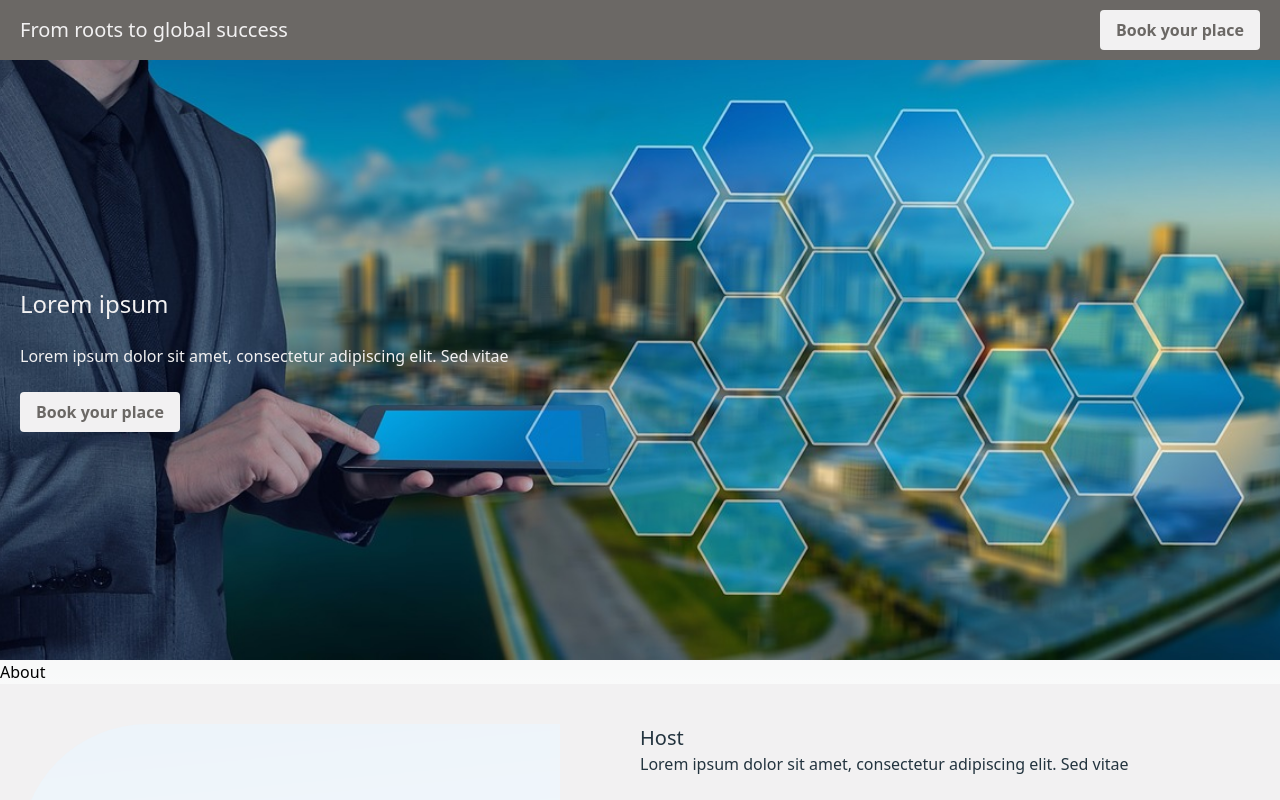
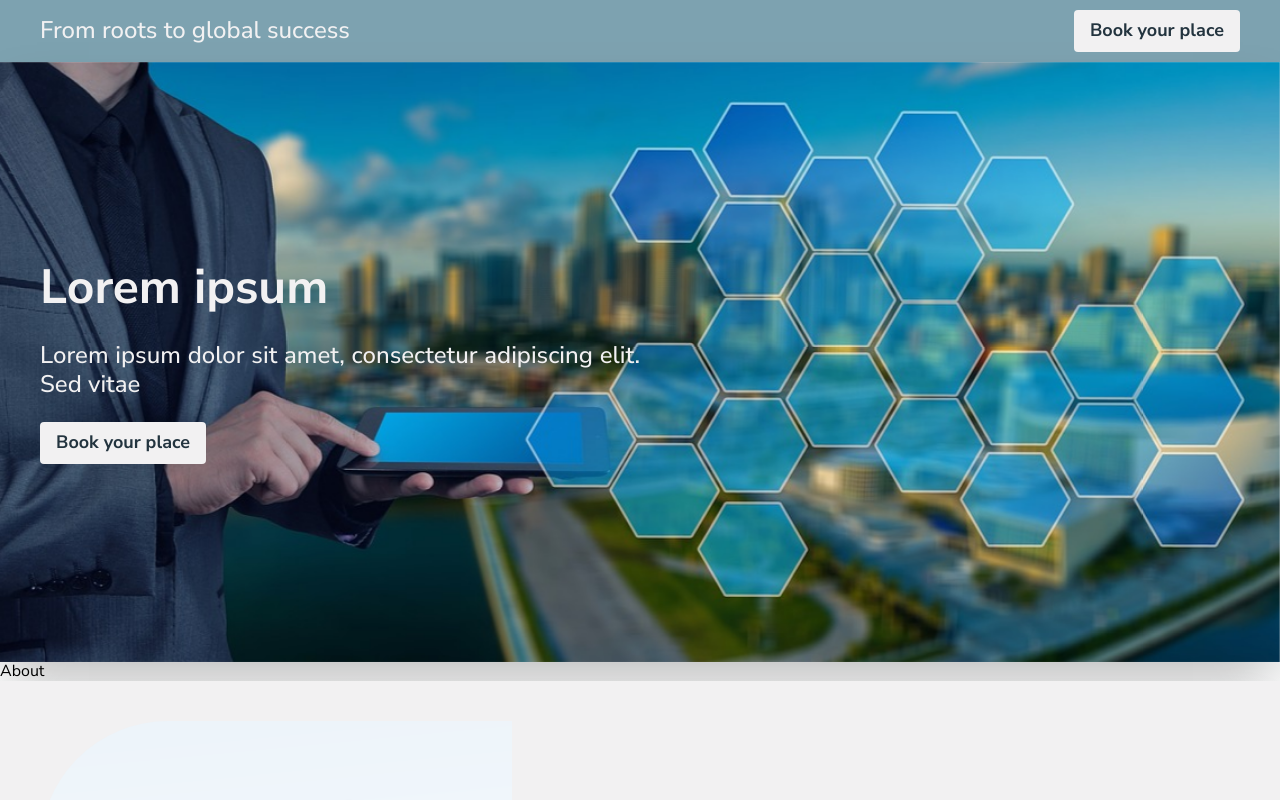
Before and after one commit to guritaalexandru/roots-to-global, a Next.js app: page / in a window 1280 px wide. Built offline with nearby package versions, Linux system fonts and the light colour scheme.

Commit message:
Continuations

```diff
--- a/app/globals.css
+++ b/app/globals.css
@@ -7,7 +7,8 @@
     box-sizing: border-box;
     padding: 0;
     margin: 0;
-    @apply font-sans;
+    line-height: 1.2;
+    font-family: 'Nunito Sans', sans-serif;
   }
   html,
   body {
@@ -15,20 +16,32 @@
     overflow-x: hidden;
   }
   h1 {
-    @apply text-2xl font-medium;
+    @apply text-[48px] mb-6 font-bold text-justify;
   }
   h2 {
-    @apply text-xl font-medium;
+    @apply text-[36px] mb-6 font-bold text-justify;
   }
   h3 {
     @apply text-lg font-medium;
   }
   p {
-    @apply text-base;
+    @apply text-[24px] font-medium text-justify;
+  }
+  span{
+    @apply text-[24px] font-medium;
+  }
+  button {
+    @apply text-[18px];
   }
   a {
     color: inherit;
     text-decoration: none;
+  }
+  ul {
+    @apply pl-6 text-[24px] space-y-1.5;
+  }
+  section {
+    @apply shadow-2xl;
   }
 }
 
@@ -39,13 +52,13 @@
   }
   /*Content container */
   .content-container {
-    @apply max-w-[1440px] w-full mx-auto px-5;
+    @apply max-w-[1440px] w-full mx-auto px-10;
   }
   .background-image {
     @apply absolute -z-10 w-full h-full;
   }
   .main-button {
-    @apply bg-light-shade text-dark-accent font-bold py-2 px-4 rounded;
+    @apply bg-light-shade text-dark-shade font-bold py-2.5 px-4 rounded;
   }
 }
 
--- a/app/layout.js
+++ b/app/layout.js
@@ -1,17 +1,29 @@
-import './globals.css'
-import { Inter } from 'next/font/google'
+import './globals.css';
+import { Inter, } from 'next/font/google';
 
-const inter = Inter({ subsets: ['latin'] })
+const inter = Inter({ subsets: ['latin'], });
 
 export const metadata = {
 	title: 'Create Next App',
 	description: 'Generated by create next app',
-}
+};
 
-export default function RootLayout({ children }) {
+export default function RootLayout({ children, }) {
 	return (
 		<html lang="en">
-      <body className={inter.className}>{children}</body>
+			<head>
+				<link
+					rel="preconnect"
+					href="https://fonts.googleapis.com"/>
+				<link
+					rel="preconnect"
+					href="https://fonts.gstatic.com"
+					crossOrigin/>
+				<link
+					href="https://fonts.googleapis.com/css2?family=Nunito+Sans:wght@200;300;400;500;600;700&display=swap"
+					rel="stylesheet"/>
+			</head>
+			<body className={ inter.className }>{children}</body>
 		</html>
-  )
+	);
 }
--- a/js/components/Public/Layout/Announcement.jsx
+++ b/js/components/Public/Layout/Announcement.jsx
@@ -4,9 +4,9 @@ import {ANNOUNCEMENT_TEXTS,} from '@/js/utils/content.js';
 function Announcement(props) {
 	return (
 		<div id={ 'AnnouncementSection' }>
-			<div className={ 'bg-dark-accent text-light-shade' }>
+			<div className={ 'bg-main text-light-shade' }>
 				<div className={ 'content-container py-2.5 flex tablet:flex-wrap justify-between tablet:justify-center items-center' }>
-					<span className={ 'text-xl tablet:w-full tablet:mb-2 text-center' }>
+					<span className={ 'tablet:w-full tablet:mb-2 text-center' }>
 						{ ANNOUNCEMENT_TEXTS.ANNOUNCEMENT }
 					</span>
 					<button className={ 'main-button' }>
--- a/js/components/Public/Sections/BannerSection.jsx
+++ b/js/components/Public/Sections/BannerSection.jsx
@@ -16,7 +16,7 @@ function BannerSection(props) {
 				</div>
 				<div className="content-container text-light-shade">
 					<div className={ 'flex flex-col justify-center h-[600px] w-1/2 tablet:w-full' }>
-						<h1 className="mb-6">
+						<h1 className="">
 							{BANNER_CONTENT.TITLE}
 						</h1>
 						<p className="mb-6">
--- a/js/components/Public/Sections/ConnectSection.jsx
+++ b/js/components/Public/Sections/ConnectSection.jsx
@@ -1,28 +1,39 @@
 import React from 'react';
-import {CONNECT_CONTENT, HOST_CONTENT,} from '@/js/utils/content';
+import {CONNECT_CONTENT,} from '@/js/utils/content';
+import Image from 'next/image';
 
 function ConnectSection(props) {
 	return (
 		<section id={ 'ConnectSection' }>
-			<div className={ 'bg-main text-light-shade' }>
-				<div className={ 'content-container py-10' }>
-					<h2>
+			<div className={ 'bg-dark-shade text-light-shade' }>
+				<div className={ 'content-container py-14' }>
+					<h2 className={ 'text-center mb-2' }>
 						{CONNECT_CONTENT.TITLE}
 					</h2>
-					<div className={ 'flex justify-center' }>
+					<div className={ 'flex justify-center space-x-2' }>
 						<a href={ CONNECT_CONTENT.FACEBOOK_LINK }>
-							facebook
+							<Image
+								src={ '/SVGs/facebook.svg' }
+								alt={ 'Facebook icon' }
+								width={ 50 }
+								height={ 50 }
+							/>
 						</a>
 						<a href={ CONNECT_CONTENT.LINKEDIN_LINK }>
-							linkedin
+							<Image
+								src={ '/SVGs/linkedin.svg' }
+								alt={ 'Facebook icon' }
+								width={ 50 }
+								height={ 50 }
+							/>
 						</a>
 					</div>
 					<div>
-						<div>WhatsApp</div>
+						<span>WhatsApp: </span>
 						<span>{CONNECT_CONTENT.WHATSAPP_NUMBER}</span>
 					</div>
 					<div>
-						<div>Mail</div>
+						<span>Mail: </span>
 						<span>{CONNECT_CONTENT.EMAIL}</span>
 					</div>
 				</div>
--- a/js/components/Public/Sections/HostSection.jsx
+++ b/js/components/Public/Sections/HostSection.jsx
@@ -1,5 +1,5 @@
 import React from 'react';
-import {HOST_CONTENT,} from '@/js/utils/content';
+import {HOST_CONTENT,} from '@/js/utils/content.js';
 import Image from 'next/image';
 
 function HostSection(props) {
@@ -7,8 +7,8 @@ function HostSection(props) {
 		<section id={ 'HostSection' }>
 			<div className={ 'bg-light-shade text-dark-shade' }>
 				<div className={ 'content-container py-10 flex' }>
-					<div className={ 'w-1/2 pr-20' }>
-						<div className={ 'relative' }>
+					<div className={ 'relative w-1/2' }>
+						<div className={ 'relative pr-32 pb-32' }>
 							<Image
 								style={{ position: 'relative', width: '100%', height: '100%',}}
 								className={ 'object-contain rounded-tl-[8rem]' }
@@ -18,14 +18,39 @@ function HostSection(props) {
 								height={ 1200 }
 							/>
 						</div>
+						<div className={ 'absolute rounded bottom-12 right-12 w-52 h-52 bg-main text-light-shade flex p-4' }>
+							<div className={ 'self-center h-fit text-center' }>
+								<span className={ 'block text-[50px] font-bold' }>15</span>
+								<span className={ 'block' }>Years of experience</span>
+							</div>
+						</div>
 					</div>
-					<div className={ 'w-1/2' }>
-						<h2>
-							{HOST_CONTENT.TITLE}
-						</h2>
-						<p>
-							{HOST_CONTENT.DESCRIPTION}
-						</p>
+					<div className={ 'flex w-1/2' }>
+						<div className={ 'self-center h-fit' }>
+							<h2>
+								{HOST_CONTENT.TITLE}
+							</h2>
+							<p className={ 'italic pb-5' }>
+								{HOST_CONTENT.SUBTITLE}
+							</p>
+							<p className={ 'pb-5' } >
+								{HOST_CONTENT.DESCRIPTION}
+							</p>
+							<ul className={ 'list-disc' }>
+								<li>
+									Lorem ipsum
+								</li>
+								<li>
+									Lorem ipsum
+								</li>
+								<li>
+									Lorem ipsum
+								</li>
+								<li>
+									Lorem ipsum
+								</li>
+							</ul>
+						</div>
 					</div>
 				</div>
 			</div>
--- a/js/utils/content.js
+++ b/js/utils/content.js
@@ -12,8 +12,9 @@ export const BANNER_CONTENT = {
 };
 
 export const HOST_CONTENT = {
-	TITLE: 'Host',
-	DESCRIPTION: 'Lorem ipsum dolor sit amet, consectetur adipiscing elit. Sed vitae',
+	TITLE: 'Enter a longer title here. Lorem ipsum dolor sit amet, consectetur',
+	SUBTITLE: 'Quisque pretium, magna ut bibendum bibendum, velit massa lobortis leo, sit amet iaculis justo mauris eu leo. Vivamus ultricies consequat bibendum.',
+	DESCRIPTION: 'Nulla feugiat convallis leo, sit amet rhoncus nulla. Proin pretium est dolor, sit amet tristique dolor vehicula in. Maecenas ultrices accumsan nunc, in pellentesque dolor elementum non.',
 	IMAGE_SRC: '/images/portrait.png',
 	IMAGE_ALT: 'Banner image',
 };
--- a/tailwind.config.js
+++ b/tailwind.config.js
@@ -25,8 +25,8 @@ module.exports = {
 		},
 		colors: {
 			'main': '#7DA2B0',
-			'light-accent': '#74736F',
-			'dark-accent': '#6B6865',
+			'light-accent': '#89776D',
+			'dark-accent': '#67646F',
 			'light-shade': '#F2F1F2',
 			'dark-shade': '#23343F',
 		},
```
Also changed, not shown: public/SVGs/facebook.svg (added), public/SVGs/linkedin.svg (added). Lines whose indentation alone changed are shown as unchanged.
